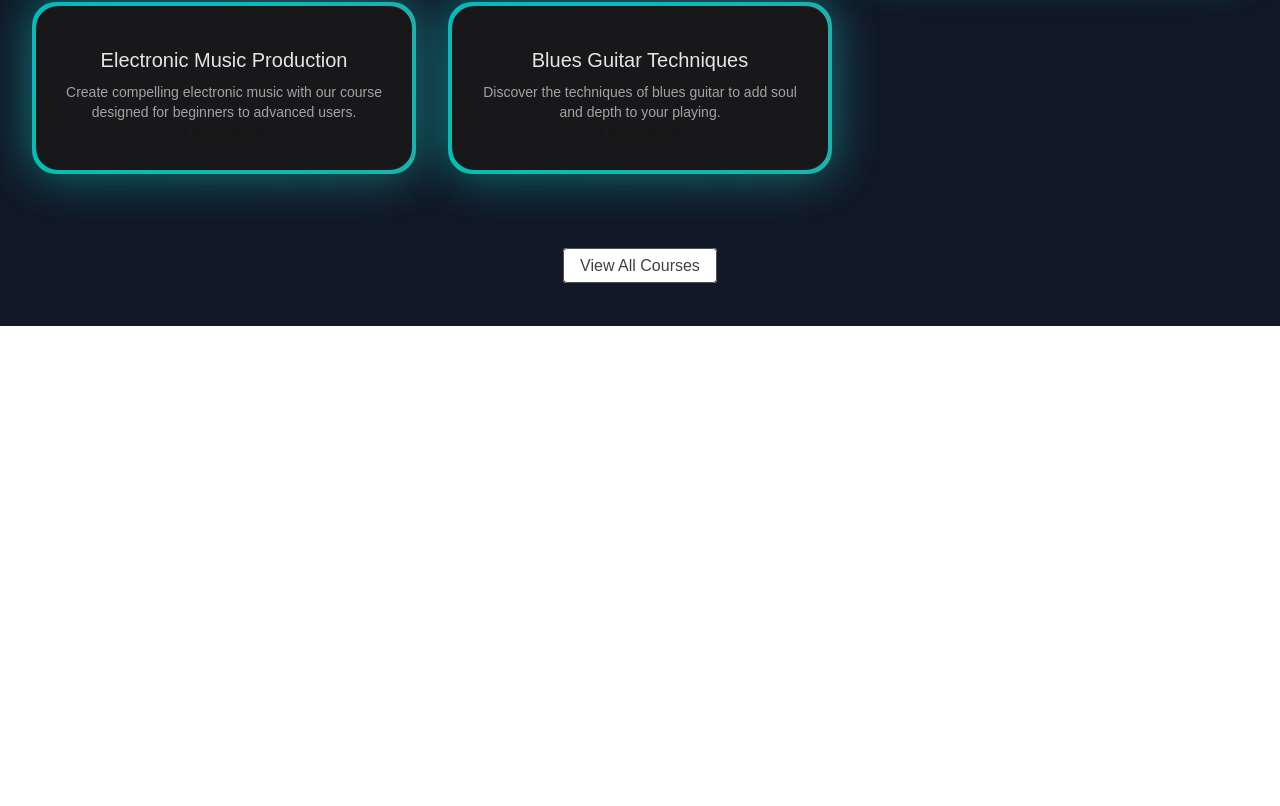
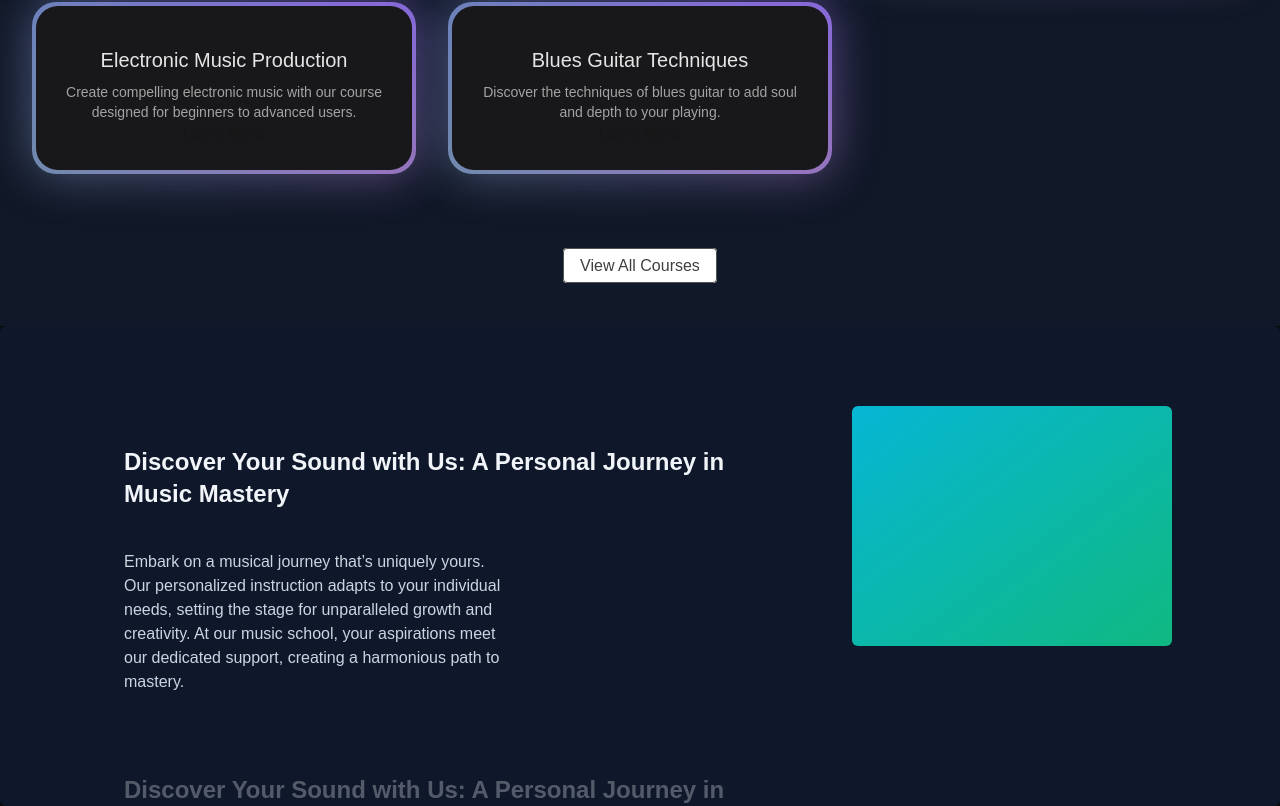
Before and after one commit to vijaysinghkadela/Music-Course-WebApp-Next-JS, a Next.js app: page / in a window 1280 px wide. Shown: the part 1022-1828 px from the top of the page. Before the commit the page ends 1348 px from the top, so only its background shows below. Built offline with nearby package versions, Linux system fonts and the light colour scheme.

Commit message:
added Sticky Scroll Component

```diff
--- a/src/app/page.tsx
+++ b/src/app/page.tsx
@@ -1,5 +1,6 @@
 import FeaturedCourses from "@/components/FeaturedCourses";
 import HeroSection from "@/components/HeroSection";
+import WhyChooseUs from "@/components/WhyChooseUs";
 
 
 export default function Home() {
@@ -8,6 +9,7 @@
  <main className="min-h-screen bg-black/[0.96] antialiased">
 <HeroSection/>
 <FeaturedCourses/>
+<WhyChooseUs/>
  </main>
   );
 }
--- /dev/null
+++ b/src/components/WhyChooseUs.tsx
@@ -0,0 +1,45 @@
+"use client";
+import React from "react";
+import { StickyScroll } from "./ui/sticky-scroll-reveal";
+import Image from "next/image";
+
+const musicSchoolContent = [
+  {
+    title: "Discover Your Sound with Us: A Personal Journey in Music Mastery",
+    description:
+      "Embark on a musical journey that’s uniquely yours. Our personalized instruction adapts to your individual needs, setting the stage for unparalleled growth and creativity. At our music school, your aspirations meet our dedicated support, creating a harmonious path to mastery.",
+  },
+  {
+    title: "Discover Your Sound with Us: A Personal Journey in Music Mastery",
+    description:
+      "Embark on a musical journey that’s uniquely yours. Our personalized instruction adapts to your individual needs, setting the stage for unparalleled growth and creativity. At our music school, your aspirations meet our dedicated support, creating a harmonious path to mastery.",
+  },
+  {
+    title: "Discover Your Sound with Us: A Personal Journey in Music Mastery",
+    description:
+      "Embark on a musical journey that’s uniquely yours. Our personalized instruction adapts to your individual needs, setting the stage for unparalleled growth and creativity. At our music school, your aspirations meet our dedicated support, creating a harmonious path to mastery.",
+  },
+  {
+    title: "Live Feedback & Engagement",
+    description:
+      "Immerse yourself in an interactive learning experience where feedback is immediate, just like real-time changes in a collaborative project. This approach enhances your understanding and mastery of music concepts and performance techniques.",
+  },
+  {
+    title: "Cutting-Edge Curriculum",
+    description:
+      "Our curriculum is continuously updated to include the latest music education trends and technologies, ensuring you’re always learning with the most current and effective methods. Say goodbye to outdated materials and welcome an education that evolves with the industry.",
+  },
+  {
+    title: "Limitless Learning Opportunities",
+    description:
+      "With our expansive resource library and dynamic course offerings, you’ll never find yourself without something new to explore. Our platform provides continuous opportunities for growth, ensuring your musical skills are always advancing.",
+  },
+];
+
+const WhyChooseUs = () => {
+  return <div>
+    <StickyScroll content={musicSchoolContent}/>
+  </div>;
+};
+
+export default WhyChooseUs;
--- /dev/null
+++ b/src/components/ui/sticky-scroll-reveal.tsx
@@ -0,0 +1,112 @@
+"use client";
+import React, { useEffect, useRef, useState } from "react";
+import { useMotionValueEvent, useScroll } from "framer-motion";
+import { motion } from "framer-motion";
+import { cn } from "@/lib/utils";
+
+export const StickyScroll = ({
+  content,
+  contentClassName,
+}: {
+  content: {
+    title: string;
+    description: string;
+    content?: React.ReactNode | any;
+  }[];
+  contentClassName?: string;
+}) => {
+  const [activeCard, setActiveCard] = React.useState(0);
+  const ref = useRef<any>(null);
+  const { scrollYProgress } = useScroll({
+    // uncomment line 22 and comment line 23 if you DONT want the overflow container and want to have it change on the entire page scroll
+    // target: ref
+    container: ref,
+    offset: ["start start", "end start"],
+  });
+  const cardLength = content.length;
+
+  useMotionValueEvent(scrollYProgress, "change", (latest) => {
+    const cardsBreakpoints = content.map((_, index) => index / cardLength);
+    const closestBreakpointIndex = cardsBreakpoints.reduce(
+      (acc, breakpoint, index) => {
+        const distance = Math.abs(latest - breakpoint);
+        if (distance < Math.abs(latest - cardsBreakpoints[acc])) {
+          return index;
+        }
+        return acc;
+      },
+      0
+    );
+    setActiveCard(closestBreakpointIndex);
+  });
+
+  const backgroundColors = [
+    "var(--slate-900)",
+    "var(--black)",
+    "var(--neutral-900)",
+  ];
+  const linearGradients = [
+    "linear-gradient(to bottom right, var(--cyan-500), var(--emerald-500))",
+    "linear-gradient(to bottom right, var(--pink-500), var(--indigo-500))",
+    "linear-gradient(to bottom right, var(--orange-500), var(--yellow-500))",
+  ];
+
+  const [backgroundGradient, setBackgroundGradient] = useState(
+    linearGradients[0]
+  );
+
+  useEffect(() => {
+    setBackgroundGradient(linearGradients[activeCard % linearGradients.length]);
+  }, [activeCard]);
+
+  return (
+    <motion.div
+      animate={{
+        backgroundColor: backgroundColors[activeCard % backgroundColors.length],
+      }}
+      className="h-[30rem] overflow-y-auto flex justify-center relative space-x-10 rounded-md p-10"
+      ref={ref}
+    >
+      <div className="div relative flex items-start px-4">
+        <div className="max-w-2xl">
+          {content.map((item, index) => (
+            <div key={item.title + index} className="my-20">
+              <motion.h2
+                initial={{
+                  opacity: 0,
+                }}
+                animate={{
+                  opacity: activeCard === index ? 1 : 0.3,
+                }}
+                className="text-2xl font-bold text-slate-100"
+              >
+                {item.title}
+              </motion.h2>
+              <motion.p
+                initial={{
+                  opacity: 0,
+                }}
+                animate={{
+                  opacity: activeCard === index ? 1 : 0.3,
+                }}
+                className="text-kg text-slate-300 max-w-sm mt-10"
+              >
+                {item.description}
+              </motion.p>
+            </div>
+          ))}
+          <div className="h-40" />
+        </div>
+      </div>
+      <div
+        style={{ background: backgroundGradient }}
+        className={cn(
+          "hidden lg:block h-60 w-80 rounded-md bg-white sticky top-10 overflow-hidden",
+          contentClassName
+        )}
+      >
+        {content[activeCard].content ?? null}
+      </div>
+    </motion.div>
+  );
+};
```
